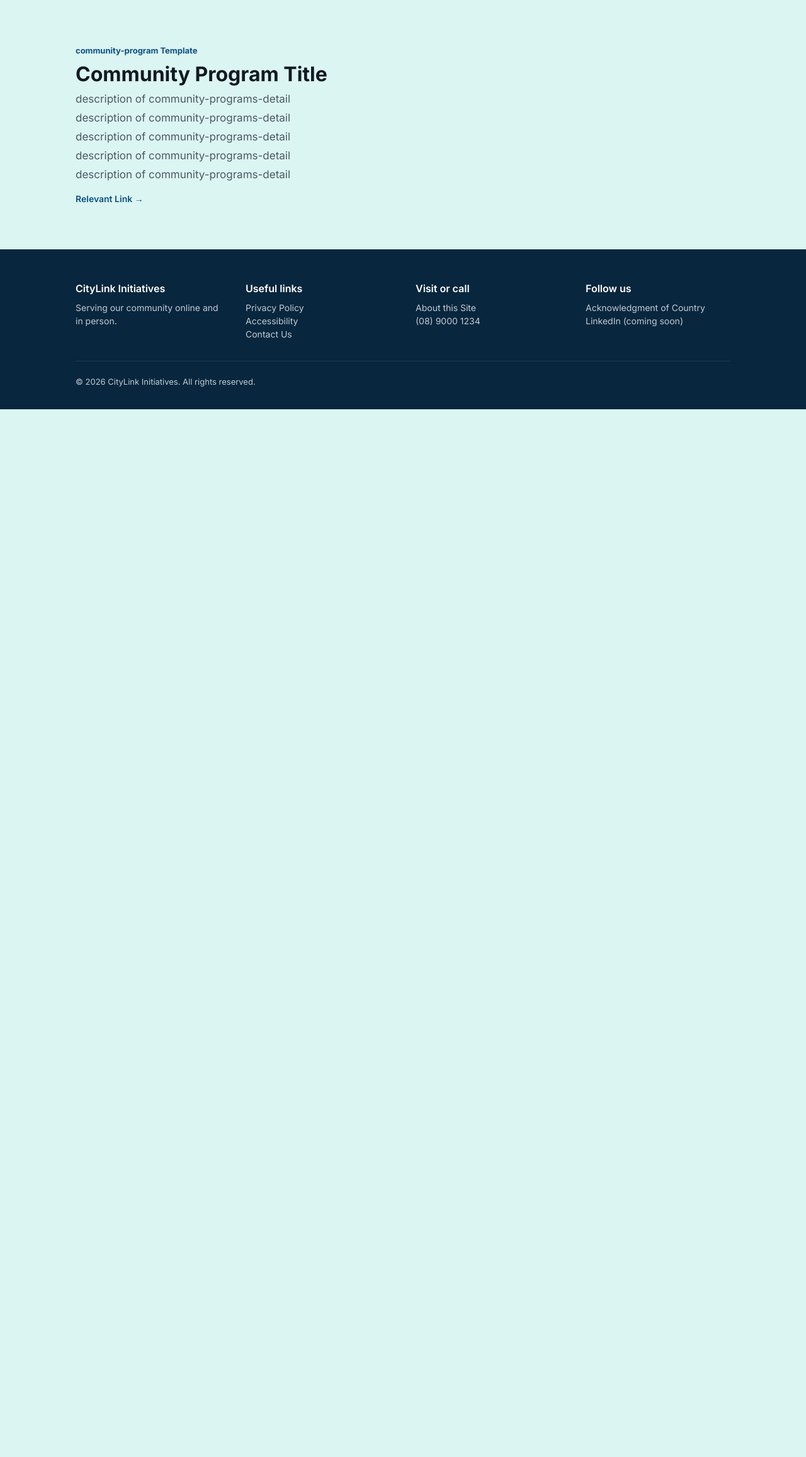
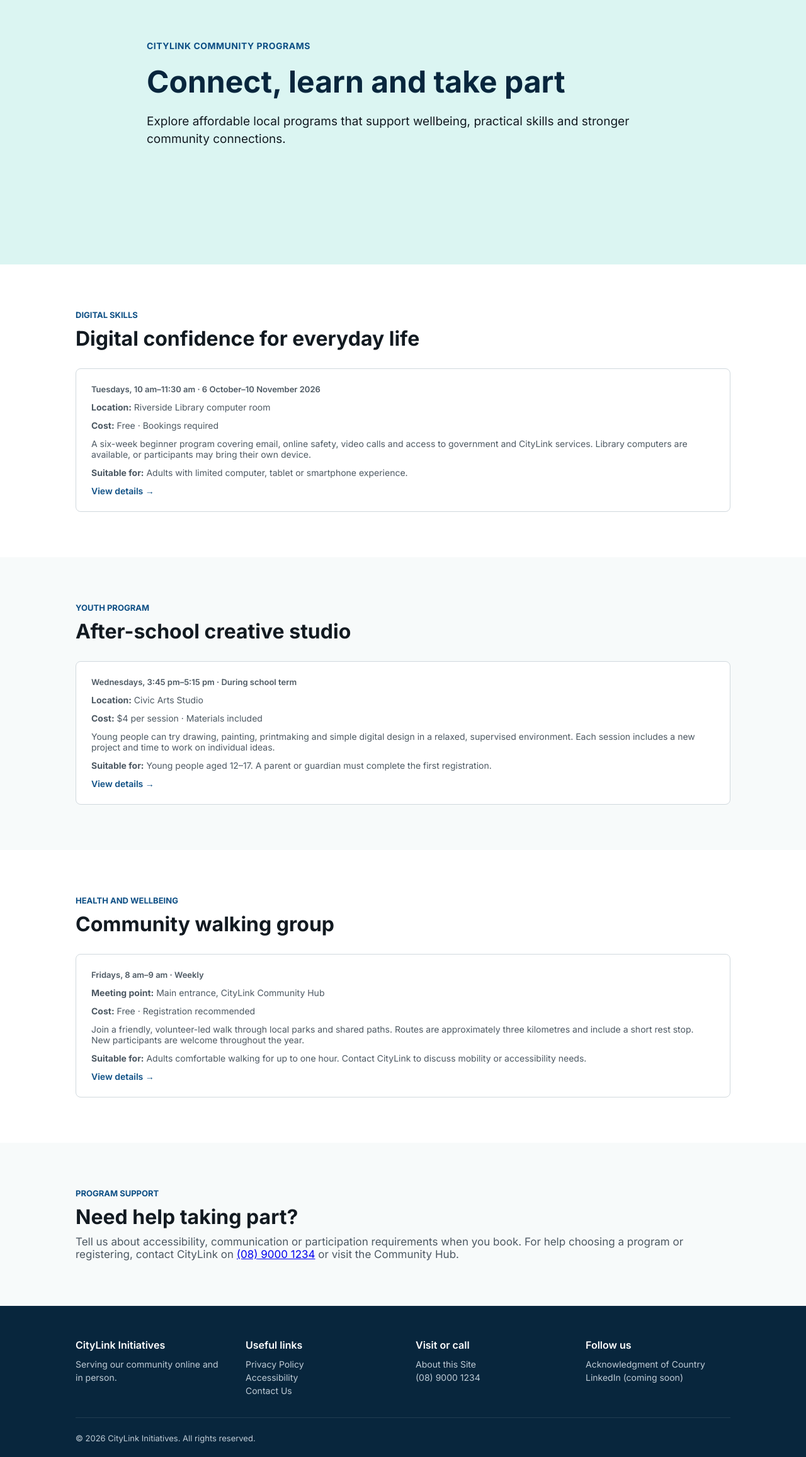
Before and after one commit to Yvonne-tafe/CapstoneProject, a PHP site: page /community-programs.php in a window 1280 px wide. Shown: the part 188-2502 px from the top of the page at 63% size. Before the commit the page ends 838 px from the top, so only its background shows below. Run offline with PHP 8.4, Linux system fonts and the light colour scheme.

Commit message:
new php pages for community programs
new php pages for community programs

```diff
--- a/template(html + CSS)/community-programs.php
+++ b/template(html + CSS)/community-programs.php
@@ -1,27 +1,76 @@
 <?php
 require_once __DIR__ . '/layout.php';
-showHeader('Services', 'services');
+showHeader('Community programs', 'services');
 ?>
 
-<!-- Reuse the section heading structure -->
-  <section id="community-programs-section" class="detail-section" aria-labelledby="community-programs-heading">
-  <!-- Reuse the section heading structure -->
+<section class="hero-section" aria-labelledby="hero-heading">
+  <div class="hero-content">
+    <span class="badge-text">CITYLINK COMMUNITY PROGRAMS</span>
+    <h1 id="hero-heading">Connect, learn and take part</h1>
+    <p>Explore affordable local programs that support wellbeing, practical skills and stronger community connections.</p>
+  </div>
+</section>
+
+<section id="program-1" class="service1-section" aria-labelledby="program-1-heading">
   <div class="section-header">
-    <span class="section-badge">community-program Template</span>
-    <h1 id="community-programs-heading">Community Program Title</h1>
-    <p>description of community-programs-detail</p>
-
-    <p>description of community-programs-detail</p>
-    <p>description of community-programs-detail</p>
-    <p>description of community-programs-detail</p>
-    <p>description of community-programs-detail</p>
-    <p></p>
-
-<!-- if need  -->
-    <a href="#" class="card-link">Relevant Link &rarr;</a>
+    <span class="section-badge">DIGITAL SKILLS</span>
+    <h2 id="program-1-heading">Digital confidence for everyday life</h2>
   </div>
 
+  <div class="cards-grid">
+    <article class="service-card">
+      <p class="announcement-date">Tuesdays, 10 am–11:30 am · 6 October–10 November 2026</p>
+      <p class="card-desc"><strong>Location:</strong> Riverside Library computer room</p>
+      <p class="card-desc"><strong>Cost:</strong> Free · Bookings required</p>
+      <p class="card-desc">A six-week beginner program covering email, online safety, video calls and access to government and CityLink services. Library computers are available, or participants may bring their own device.</p>
+      <p class="card-desc"><strong>Suitable for:</strong> Adults with limited computer, tablet or smartphone experience.</p>
+      <a href="./program-detail.php" class="card-link">View details &rarr;</a>
+    </article>
+  </div>
+</section>
 
+<section id="program-2" class="service2-section" aria-labelledby="program-2-heading">
+  <div class="section-header">
+    <span class="section-badge">YOUTH PROGRAM</span>
+    <h2 id="program-2-heading">After-school creative studio</h2>
+  </div>
+
+  <div class="cards-grid">
+    <article class="service-card">
+      <p class="announcement-date">Wednesdays, 3:45 pm–5:15 pm · During school term</p>
+      <p class="card-desc"><strong>Location:</strong> Civic Arts Studio</p>
+      <p class="card-desc"><strong>Cost:</strong> $4 per session · Materials included</p>
+      <p class="card-desc">Young people can try drawing, painting, printmaking and simple digital design in a relaxed, supervised environment. Each session includes a new project and time to work on individual ideas.</p>
+      <p class="card-desc"><strong>Suitable for:</strong> Young people aged 12–17. A parent or guardian must complete the first registration.</p>
+      <a href="./program-detail.php" class="card-link">View details &rarr;</a>
+    </article>
+  </div>
+</section>
+
+<section id="program-3" class="service1-section" aria-labelledby="program-3-heading">
+  <div class="section-header">
+    <span class="section-badge">HEALTH AND WELLBEING</span>
+    <h2 id="program-3-heading">Community walking group</h2>
+  </div>
+
+  <div class="cards-grid">
+    <article class="service-card">
+      <p class="announcement-date">Fridays, 8 am–9 am · Weekly</p>
+      <p class="card-desc"><strong>Meeting point:</strong> Main entrance, CityLink Community Hub</p>
+      <p class="card-desc"><strong>Cost:</strong> Free · Registration recommended</p>
+      <p class="card-desc">Join a friendly, volunteer-led walk through local parks and shared paths. Routes are approximately three kilometres and include a short rest stop. New participants are welcome throughout the year.</p>
+      <p class="card-desc"><strong>Suitable for:</strong> Adults comfortable walking for up to one hour. Contact CityLink to discuss mobility or accessibility needs.</p>
+      <a href="./program-detail.php" class="card-link">View details &rarr;</a>
+    </article>
+  </div>
+</section>
+
+<section id="program-help" class="service2-section" aria-labelledby="program-help-heading">
+  <div class="section-header">
+    <span class="section-badge">PROGRAM SUPPORT</span>
+    <h2 id="program-help-heading">Need help taking part?</h2>
+    <p>Tell us about accessibility, communication or participation requirements when you book. For help choosing a program or registering, contact CityLink on <a href="tel:+61890001234">(08) 9000 1234</a> or visit the Community Hub.</p>
+  </div>
 </section>
 
 <?php showFooter(); ?>
```
Also changed, not shown: template(html + CSS)/program-detail.php (added, +78 -0 lines).
